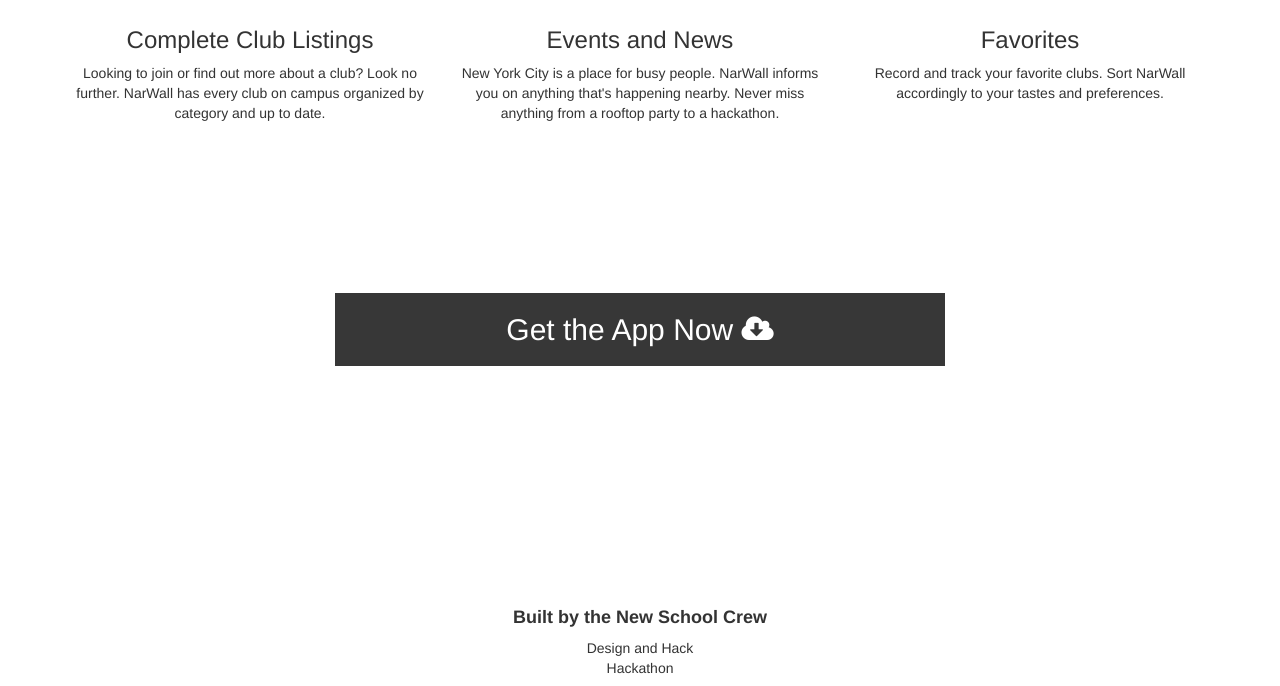
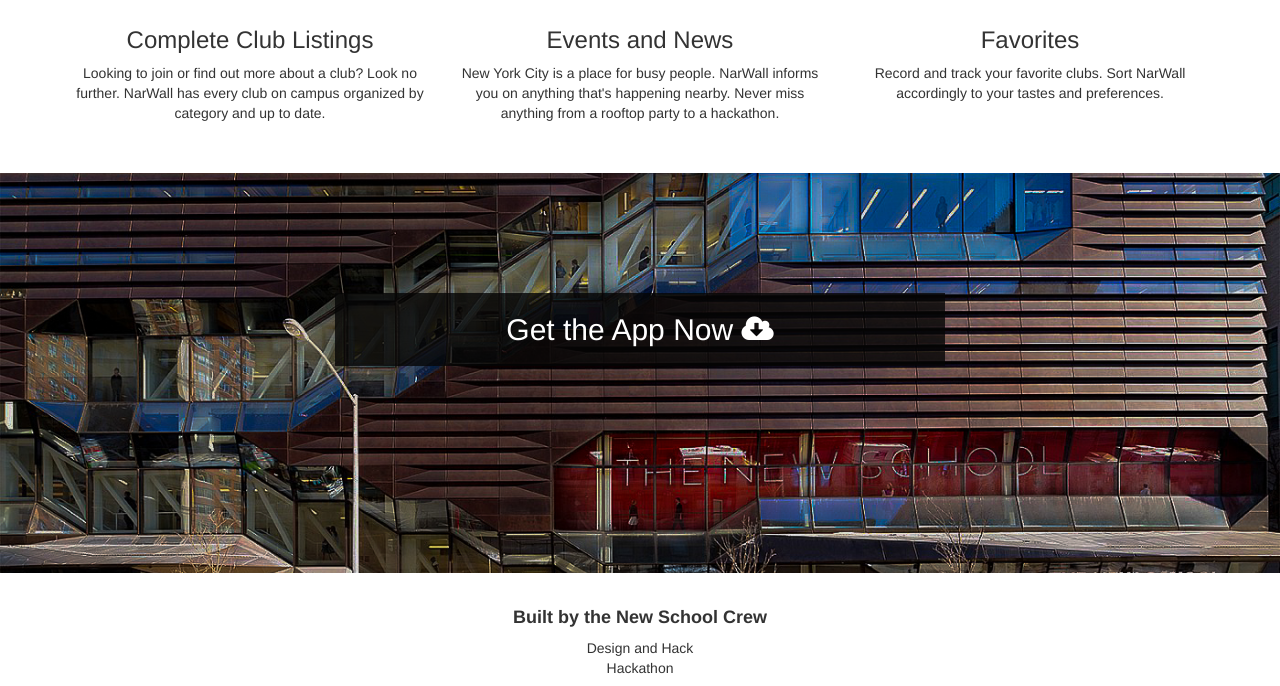
Before and after one commit to Bogidon/NarWall, a plain HTML site: page index.html in a window 1280 px wide. Shown: the part 1272-1958 px from the top of the page. Drawn offline with nearby package versions, Linux system fonts and the light colour scheme; files that its build step writes are made by us from their sources.

Commit message:
Theoretically fixed <link> & <script> tags

```diff
--- a/index.html
+++ b/index.html
@@ -4,11 +4,11 @@
     <meta charset="utf-8">
     <meta name="viewport" content="width=device-width, initial-scale=1.0">
     <title>NarWall</title>
-    <link href="css/bootstrap.min.css" rel="stylesheet">
-    <link href="css/custom.css" rel="stylesheet">
-    <link href="font-awesome-4.1.0/css/font-awesome.min.css" rel="stylesheet" type="text/css">
+    <link href="web/css/bootstrap.min.css" rel="stylesheet">
+    <link href="web/css/custom.css" rel="stylesheet">
+    <link href="web/font-awesome-4.1.0/css/font-awesome.min.css" rel="stylesheet" type="text/css">
 
-    <script src="js/respond.js"></script>
+    <script src="web/js/respond.js"></script>
 
   </head>
 
```
